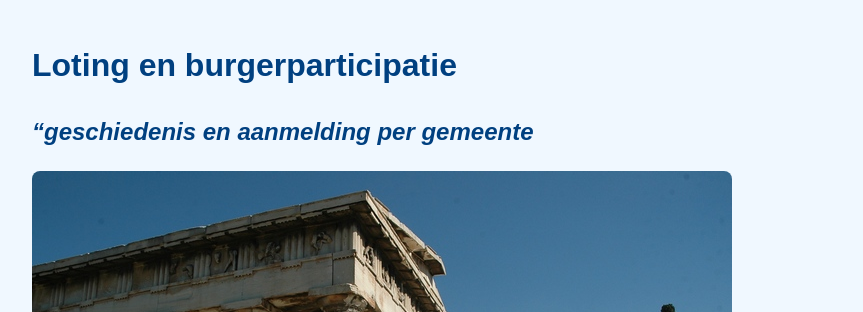
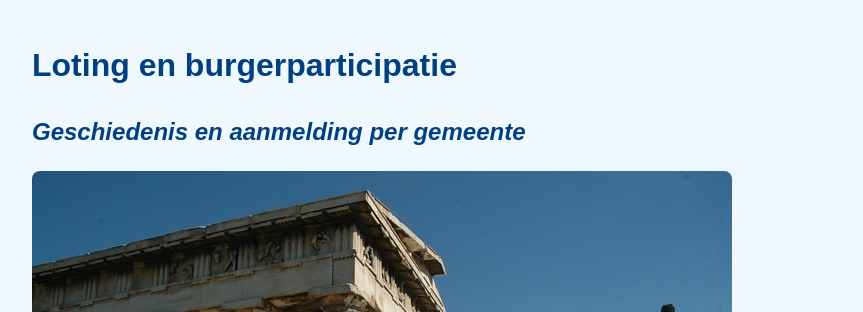
Before and after one commit to Klikblitser/VBBSKW, a Jekyll site: the page built from kleroterion.html, in a window 1280 px wide. Shown: the top 312 px of the page, without its empty margins (208-1071 px from the left). Built offline with Jekyll 4.4.1, drawn with Linux system fonts in a browser that asks for light colours; some of the changed lines change nothing that is shown.

Commit message:
aanpassing

```diff
--- a/kleroterion.html
+++ b/kleroterion.html
@@ -22,7 +22,7 @@ description: Loting en burgerparticipatie — geschiedenis en aanmelding per gem
 </style>
 
 <h1>Loting en burgerparticipatie</h1>
-<h2><i>&#8220;geschiedenis en aanmelding per gemeente</i></h2>
+<h2><i>Geschiedenis en aanmelding per gemeente</i></h2>
 
 <img src="Athene agora hephaistos's temple.jpg" alt="Hephaistos's temple in the Athenian Agora, where the kleroterion was used for loting">
 <h4>Hephaestus's tempel</h4>
```
